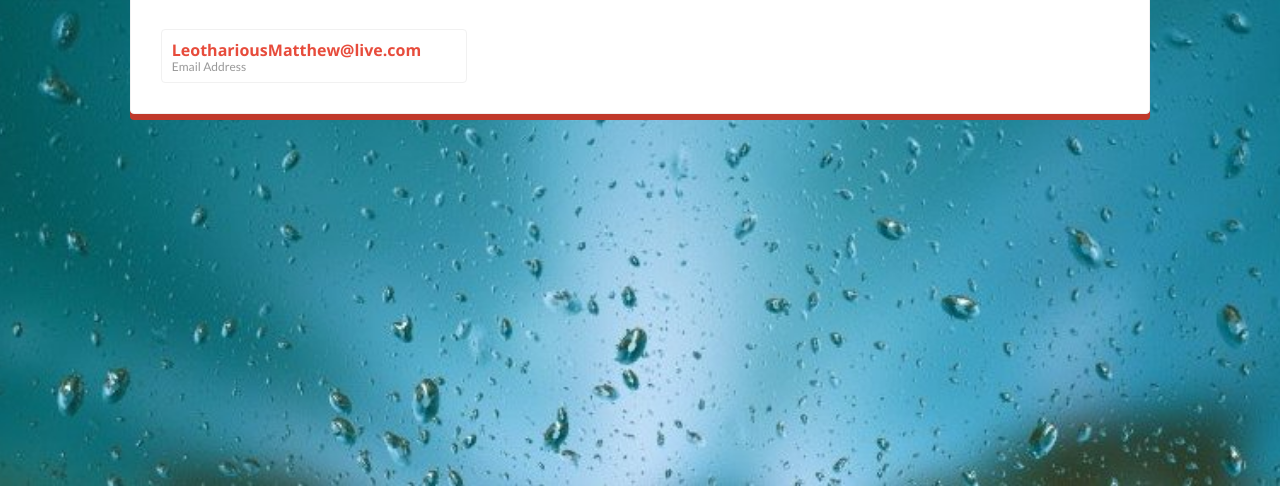
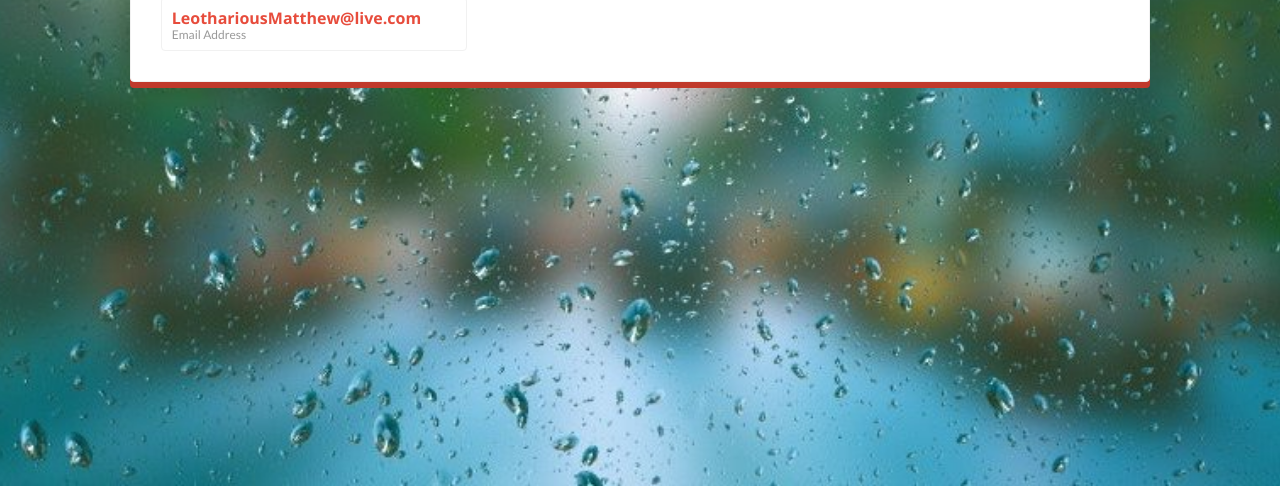
Before and after one commit to LeothariousMatthew/LeothariousMatthew.github.io, a plain HTML site: page index.html in a window 1280 px wide. Shown: the part 314-800 px from the top of the page. Drawn offline with nearby package versions, Linux system fonts and the light colour scheme; some icons are missing.

Commit message:
Background update

```diff
--- a/css/main.css
+++ b/css/main.css
@@ -163,7 +163,7 @@ body {width: 92%; margin: 0 auto} /* Center page without wrapper */
 /* Backgrounds */
 
 .bg-1{
-  background-image: url('../images/blur.jpg');
+  background-image: url('../images/city.jpg');
 }
 
 /* Header */
--- a/index.html
+++ b/index.html
@@ -36,7 +36,7 @@
    <div class="main-container">
     <div class="main wrapper clearfix">
       <!-- Header Start -->
-        <header id="header">
+        <!-- <header id="header">
             <div id="logo">
                 <h2>
                     Matt Meeker
@@ -45,7 +45,7 @@
                     Mobile &amp; Web App Developer
                 </h4>
             </div>
-        </header>
+        </header> -->
         <!-- Header End -->
         <!-- Main Tab Container -->
         <div id="tab-container" class="tab-container">
```
Also changed, not shown: images/city.jpg (added).
